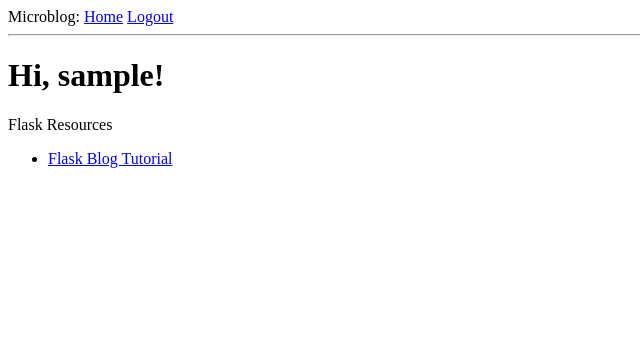
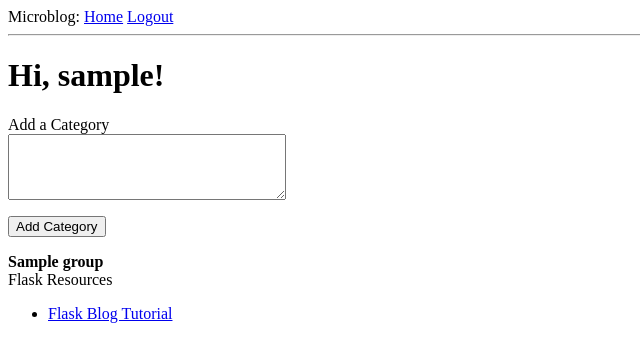
Before and after one commit to lmack22295/dataviz_app, a Flask app: page / in a window 1280 px wide. Shown: the top 362 px of the page, without its empty margins (0-640 px from the left). Run offline with Flask 2, Linux system fonts and the light colour scheme; a user stored in the database is signed in; tables that the repository leaves empty hold one stand-in row (values such as "Sample post").

Commit message:
create add group feature

```diff
--- a/app/forms.py
+++ b/app/forms.py
@@ -1,6 +1,6 @@
 from flask_wtf import FlaskForm
-from wtforms import StringField, PasswordField, BooleanField, SubmitField
-from wtforms.validators import ValidationError, DataRequired, Email, EqualTo
+from wtforms import TextAreaField,StringField, PasswordField, BooleanField, SubmitField
+from wtforms.validators import ValidationError, DataRequired, Email, EqualTo, Length
 from app.models import User
 
 class LoginForm(FlaskForm):
@@ -27,3 +27,8 @@ class RegistrationForm(FlaskForm):
         user = User.query.filter_by(email=email.data).first()
         if user is not None:
             raise ValidationError('Please use a different email address.')
+
+class GroupForm(FlaskForm):
+    name = TextAreaField('Add a Category', validators=[
+        DataRequired(), Length(max=140)])
+    submit = SubmitField('Add Category')
--- a/app/routes.py
+++ b/app/routes.py
@@ -1,14 +1,22 @@
 from app import app, db
 from flask import render_template, flash, redirect, url_for, request
-from app.forms import LoginForm, RegistrationForm
+from app.forms import LoginForm, RegistrationForm, GroupForm
 from flask_login import current_user, login_user, logout_user, login_required
-from app.models import User
+from app.models import User, Group
 from werkzeug.urls import url_parse
 
-@app.route('/')
-@app.route('/index')
+@app.route('/', methods=['GET','POST'])
+@app.route('/index', methods=['GET','POST'])
 @login_required
 def index():
+    form = GroupForm()
+    if form.validate_on_submit():
+        group = Group(name=form.name.data)
+        db.session.add(group)
+        db.session.commit()
+        flash('Your group is now live!')
+        return redirect(url_for('index'))
+    groups = Group.query.all()
     user = {'username': 'Lmack'}
     categories = [
         {
@@ -17,7 +25,7 @@ def index():
                     'link': 'https://blog.miguelgrinberg.com/post/the-flask-mega-tutorial-part-iii-web-forms'}]
         }
     ]
-    return render_template('index.html', title='Home', categories=categories)
+    return render_template('index.html', title='Home', groups=groups, form=form, categories=categories)
 
 @app.route('/login', methods=['GET','POST'])
 def login():
@@ -38,7 +46,7 @@ def login():
 
 @app.route('/logout')
 def logout():
-    logout_user
+    logout_user()
     return redirect(url_for('index'))
 
 @app.route('/register', methods=['GET', 'POST'])
--- a/app/templates/index.html
+++ b/app/templates/index.html
@@ -2,6 +2,17 @@
 
 {% block content %}
     <h1>Hi, {{ current_user.username }}!</h1>
+    <form action="" method="post">
+        {{ form.hidden_tag() }}
+        <p>
+            {{ form.name.label }}<br>
+            {{ form.name(cols=32, rows=4) }}<br>
+        </p>
+        <p>{{ form.submit() }}</p>
+    </form>
+    {% for group in groups %}
+    <div><b>{{group.name}}</b></div>
+    {% endfor %}
     {% for category in categories %}
     <div>{{category.name}}
       <ul>
```
Also changed, not shown: app.db.
